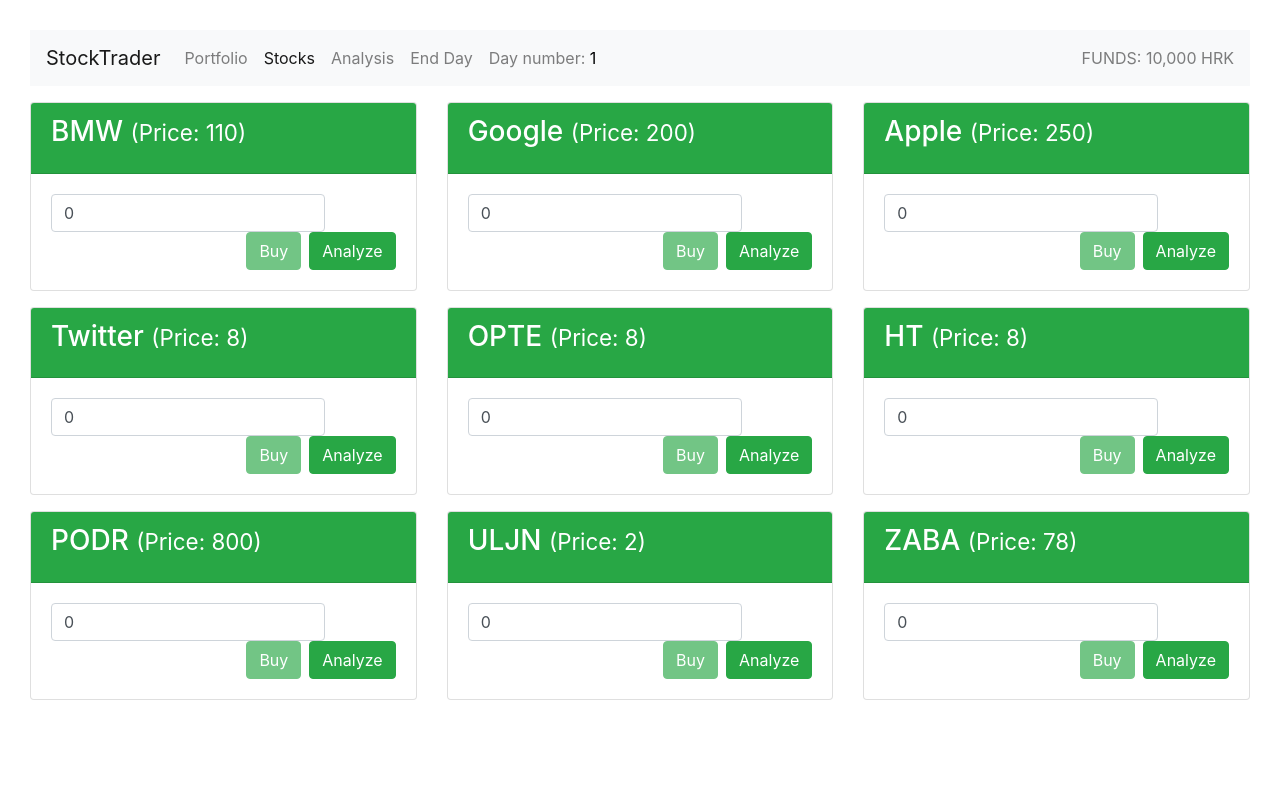
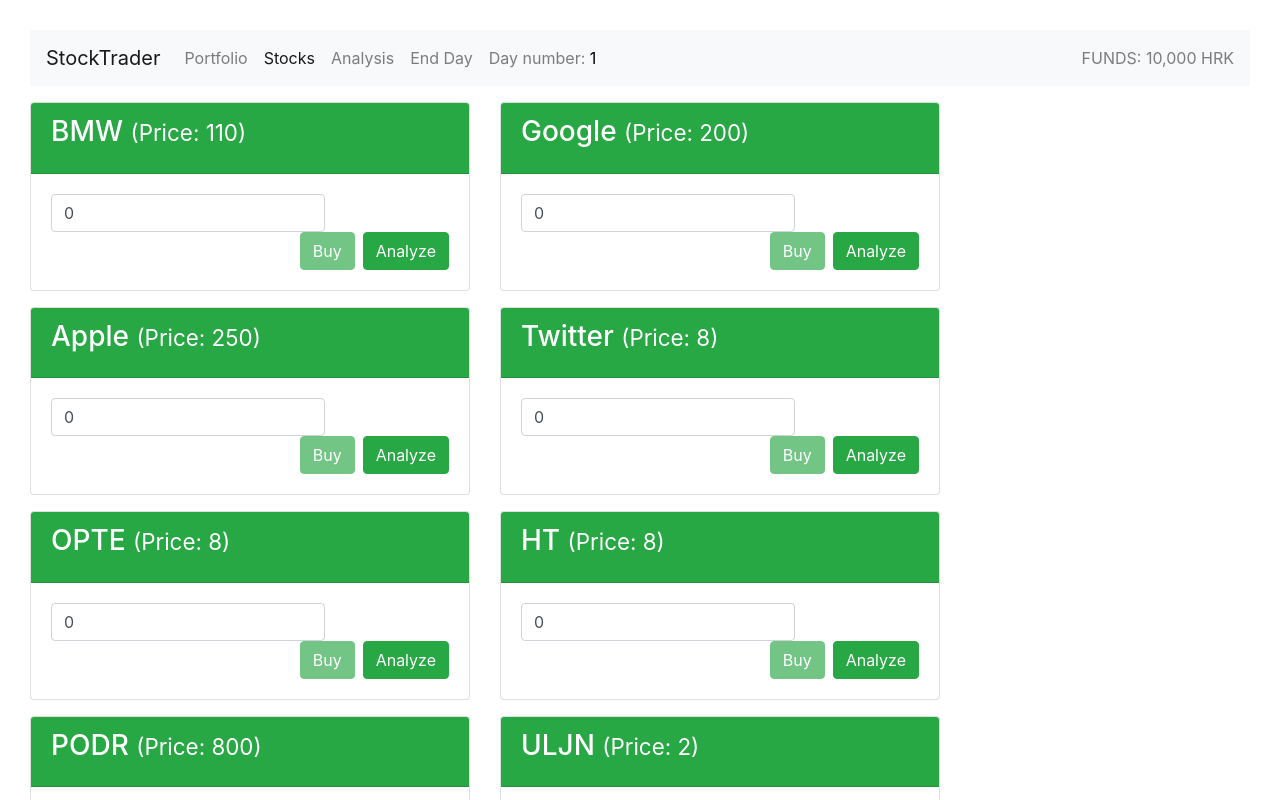
Before and after one commit to BaskovicP/vuetut, a Vue app in the folder Exercises/Ymedu/stock-trader/: page /stocks in a window 1280 px wide. Shown: the top 800 px of the page. Built offline with nearby package versions, Linux system fonts and the light colour scheme.

Commit message:
fix app tests

```diff
--- a/Exercises/Ymedu/stock-trader/src/components/stocks/Stock.vue
+++ b/Exercises/Ymedu/stock-trader/src/components/stocks/Stock.vue
@@ -1,5 +1,5 @@
 <template>
-  <div class="col-sm-6 col-md-6 col-lg-6 col-xl-4" style="margin-bottom: 1rem; min-width:410px">
+  <div class="col-sm-6 col-md-6 col-lg-6 col-xl-4" style="margin-bottom: 1rem; min-width:470px">
     <div class="card card-success">
       <div class="card-header bg-success ">
         <h3 class="card-title text-white">
```
Also changed, not shown: 1 other file (tests, documents, lock files or other folders).
